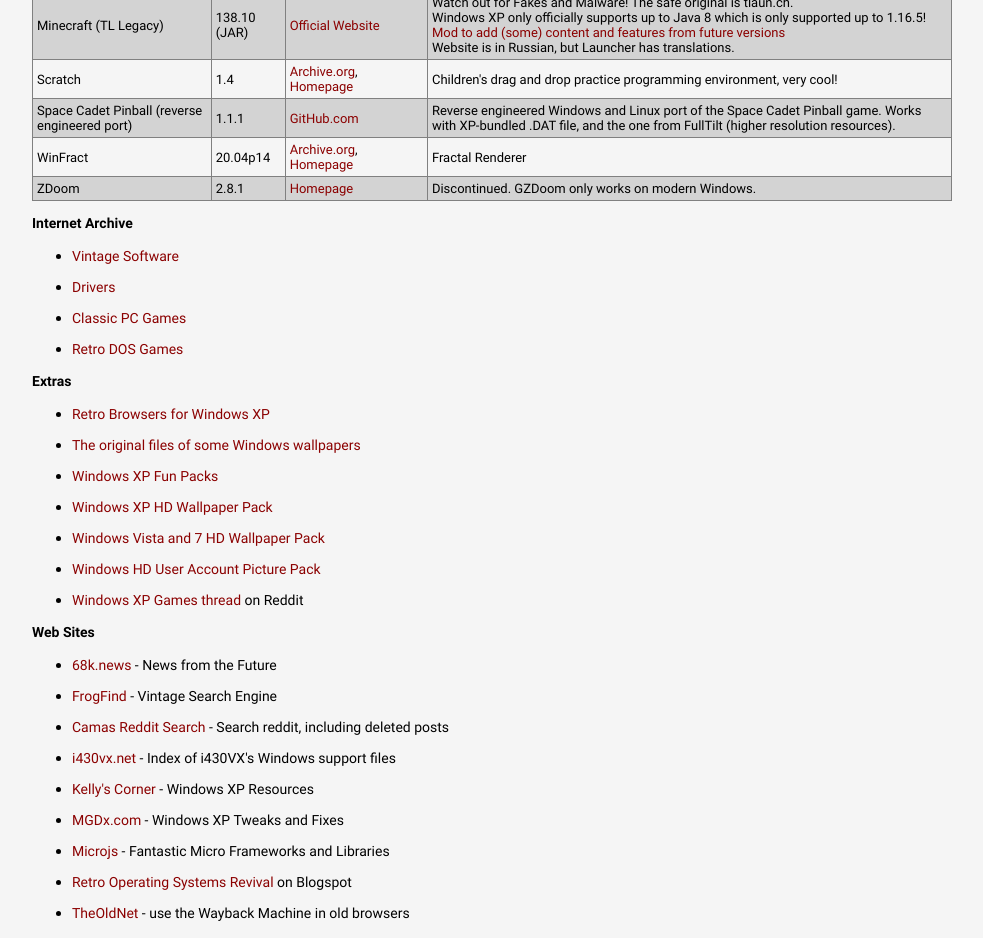
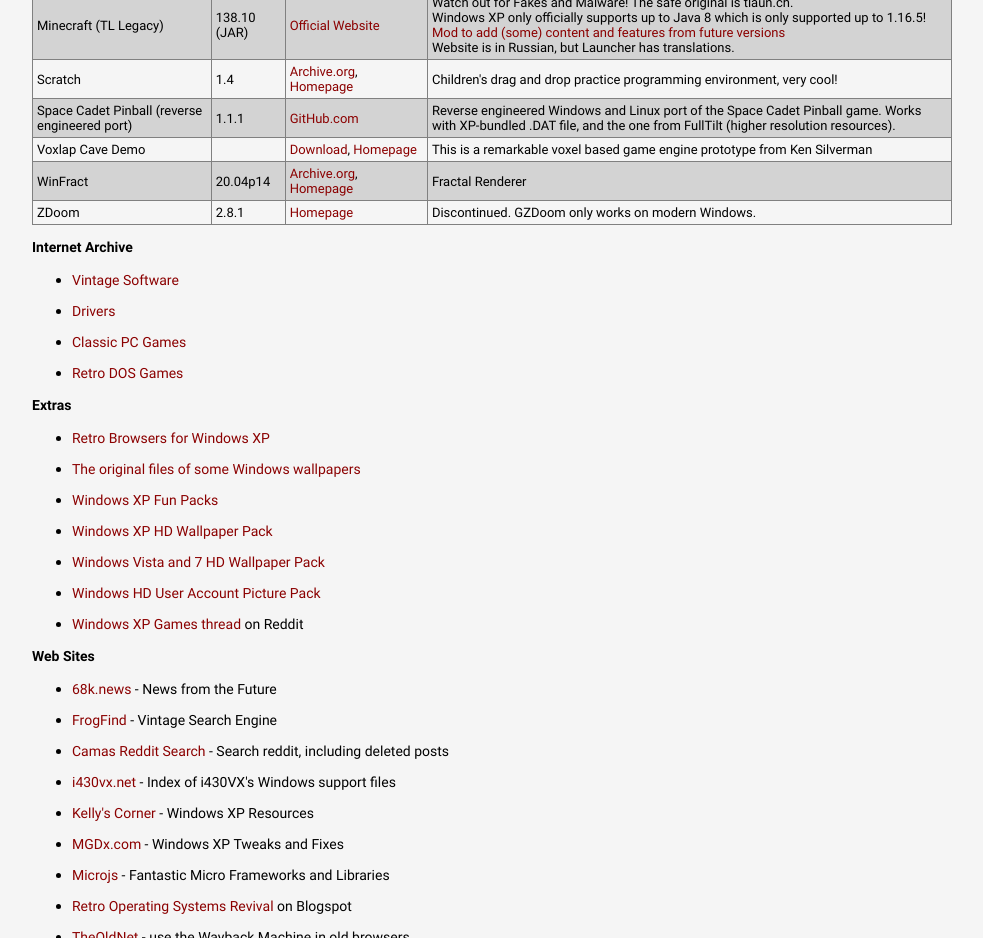
Before and after one commit to skipster1337/skipster1337.github.io, a plain HTML site: page posts/windows-software.html in a window 1280 px wide. Shown: the part 7720-8658 px from the top of the page, without its empty margins (248-1231 px from the left). Drawn offline with Linux system fonts and the light colour scheme.

Commit message:
Add cave demo

```diff
--- a/posts/windows-software.html
+++ b/posts/windows-software.html
@@ -3103,6 +3103,18 @@
             </td>
           </tr>
           <tr>
+            <td>Voxlap Cave Demo</td>
+            <td></td>
+            <td>
+              <a href="http://advsys.net/ken/voxlap/cavedemo.zip">Download</a>,
+              <a href="http://advsys.net/ken/">Homepage</a>
+            </td>
+            <td>
+              This is a remarkable voxel based game engine prototype from Ken
+              Silverman
+            </td>
+          </tr>
+          <tr>
             <td>WinFract</td>
             <td>20.04p14</td>
             <td>
```
